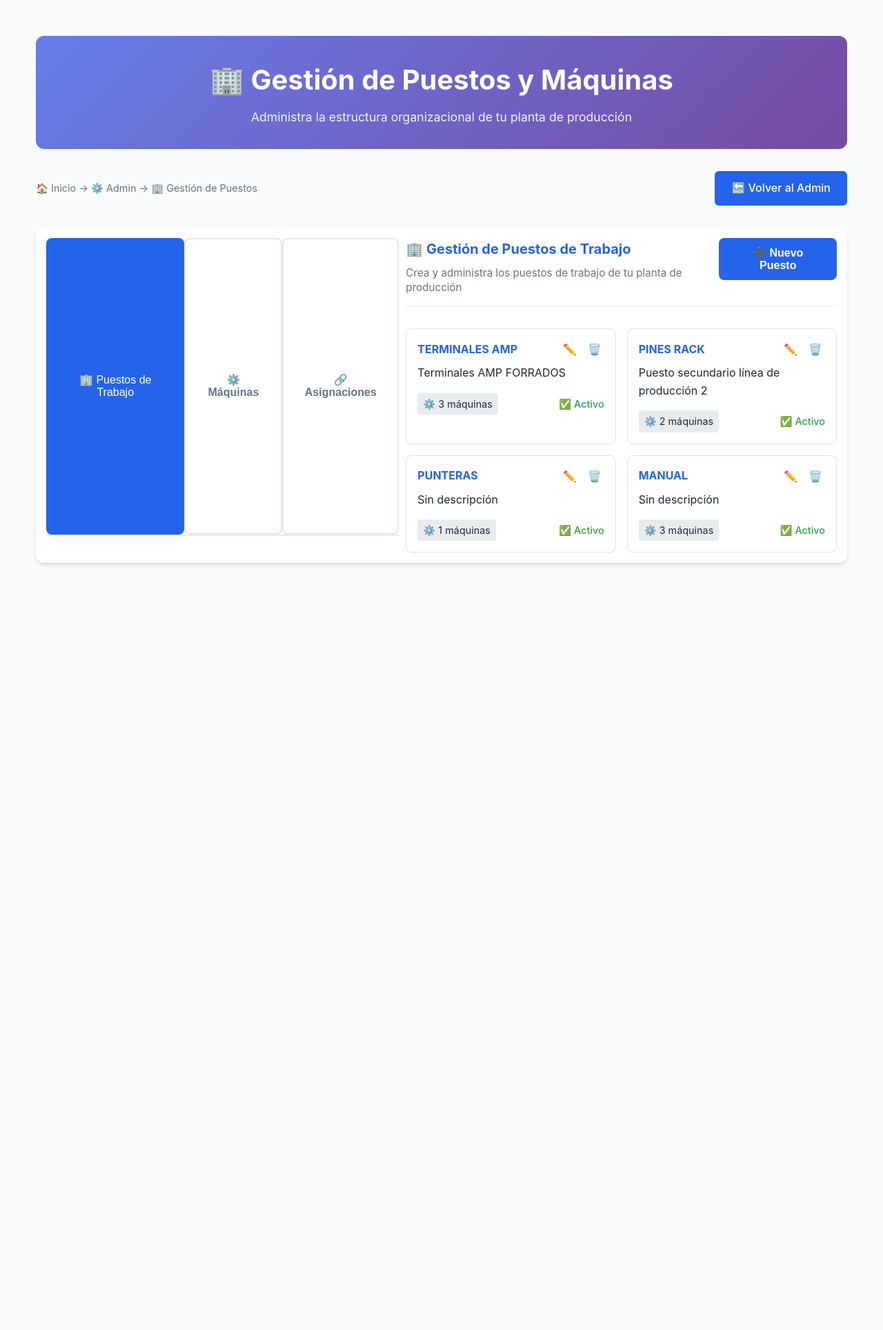
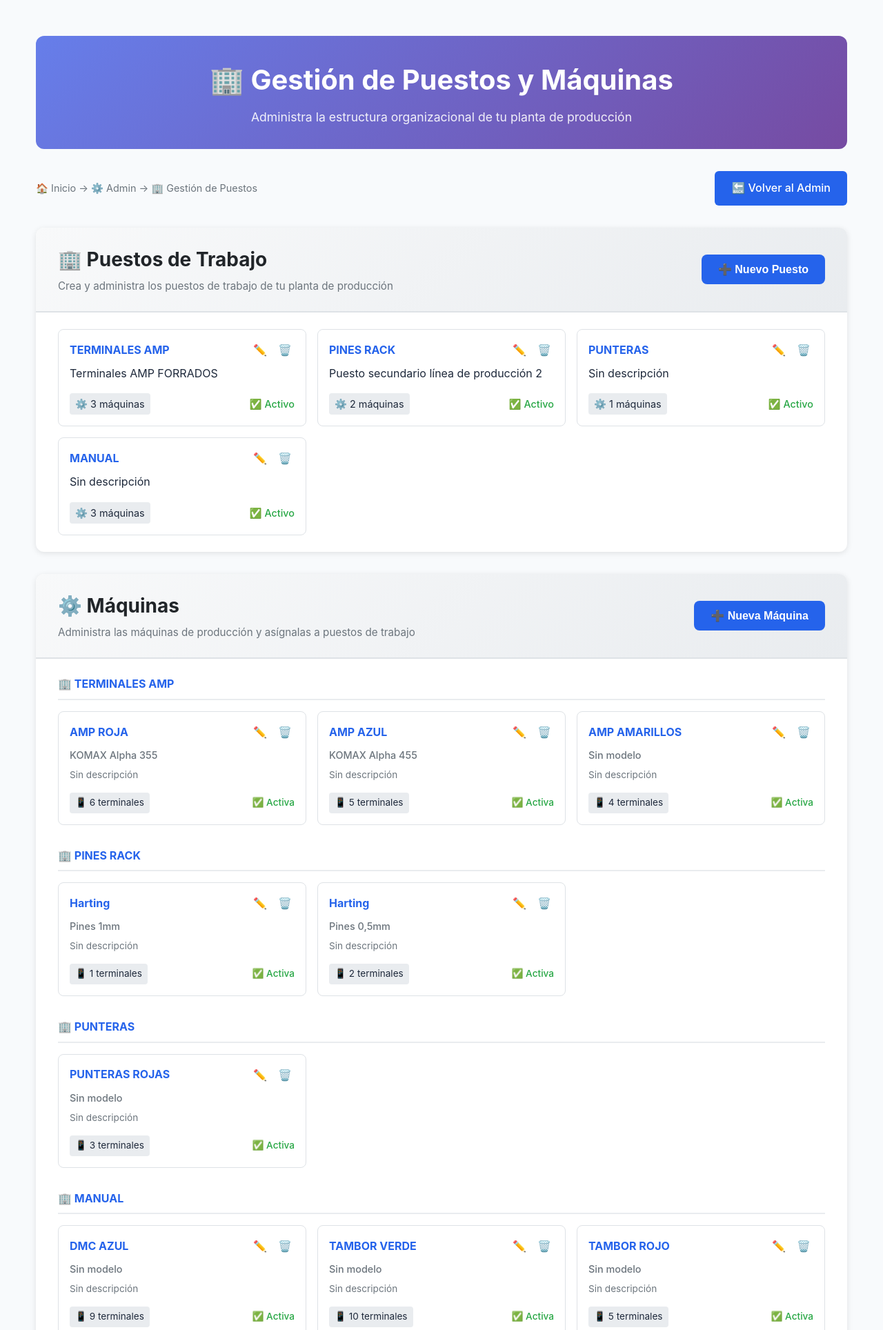
Before and after one commit to victorestebanmartin-design/PROYECTO-ENGASTADO1, a Flask app: page /gestion-puestos in a window 1280 px wide. Shown: the top 1928 px of the page at 69% size. Before the commit the page ends 819 px from the top, so only its background shows below. Run offline with Flask 3, Linux system fonts and the light colour scheme; data that the repository does not hold is empty.

Commit message:
mejora gestion puestos

```diff
--- a/static/js/gestion-puestos.js
+++ b/static/js/gestion-puestos.js
@@ -5,35 +5,12 @@
 let dataPuestos = null;
 let dataMaquinas = null;
 
-// ================================
-// FUNCIONES DE NAVEGACIÓN DE TABS
-// ================================
-
-/**
- * Mostrar tab específico
- */
-function mostrarTab(tabName) {
-    // Ocultar todos los tabs
-    document.querySelectorAll('.tab-content').forEach(tab => {
-        tab.classList.remove('active');
-    });
-    document.querySelectorAll('.tab-btn').forEach(btn => {
-        btn.classList.remove('active');
-    });
-
-    // Mostrar tab seleccionado
-    document.getElementById(`tab-${tabName}`).classList.add('active');
-    document.querySelector(`[onclick="mostrarTab('${tabName}')"]`).classList.add('active');
-
-    // Cargar datos según el tab
-    if (tabName === 'puestos') {
-        cargarPuestos();
-    } else if (tabName === 'maquinas') {
-        cargarMaquinas();
-    } else if (tabName === 'asignaciones') {
-        cargarAsignaciones();
-    }
-}
+// Cargar datos al iniciar
+document.addEventListener('DOMContentLoaded', function() {
+    cargarPuestos();
+    cargarMaquinas();
+    cargarAsignaciones();
+});
 
 // ================================
 // GESTIÓN DE PUESTOS
--- a/templates/gestion-puestos.html
+++ b/templates/gestion-puestos.html
@@ -68,6 +68,89 @@
             background: #0056b3;
             transform: translateY(-1px);
         }
+
+        /* Diseño Vertical */
+        .seccion-vertical {
+            background: white;
+            border-radius: 12px;
+            box-shadow: 0 2px 8px rgba(0,0,0,0.1);
+            margin-bottom: 2rem;
+            overflow: hidden;
+        }
+
+        .seccion-header {
+            background: linear-gradient(135deg, #f8f9fa 0%, #e9ecef 100%);
+            padding: 1.5rem 2rem;
+            border-bottom: 2px solid #dee2e6;
+            display: flex;
+            justify-content: space-between;
+            align-items: center;
+        }
+
+        .seccion-header h2 {
+            margin: 0 0 0.25rem 0;
+            color: #212529;
+            font-size: 1.75rem;
+        }
+
+        .seccion-descripcion {
+            margin: 0;
+            color: #6c757d;
+            font-size: 0.95rem;
+        }
+
+        .seccion-contenido {
+            padding: 1.5rem 2rem;
+        }
+
+        .asignaciones-stats {
+            display: flex;
+            gap: 1rem;
+            align-items: center;
+        }
+
+        .stat-badge {
+            background: #e7f3ff;
+            color: #0056b3;
+            padding: 0.5rem 1rem;
+            border-radius: 20px;
+            font-size: 0.9rem;
+            font-weight: 600;
+        }
+
+        .stat-badge.alert {
+            background: #fff3cd;
+            color: #856404;
+        }
+
+        .filtros-asignacion {
+            background: #f8f9fa;
+            padding: 1rem 2rem;
+            border-bottom: 1px solid #dee2e6;
+            display: flex;
+            gap: 2rem;
+            flex-wrap: wrap;
+        }
+
+        .filtro-grupo {
+            display: flex;
+            align-items: center;
+            gap: 0.5rem;
+        }
+
+        .filtro-grupo label {
+            font-weight: 600;
+            color: #495057;
+            margin: 0;
+        }
+
+        .filtro-grupo select,
+        .filtro-grupo input {
+            padding: 0.5rem 1rem;
+            border: 1px solid #ced4da;
+            border-radius: 6px;
+            font-size: 0.95rem;
+        }
     </style>
 </head>
 <body>
@@ -90,58 +173,44 @@
             </a>
         </div>
 
-        <!-- Tabs Navigation -->
-        <div class="tabs-container">
-            <div class="tabs-nav">
-                <button class="tab-btn active" onclick="mostrarTab('puestos')">
-                    🏢 Puestos de Trabajo
-                </button>
-                <button class="tab-btn" onclick="mostrarTab('maquinas')">
-                    ⚙️ Máquinas
-                </button>
-                <button class="tab-btn" onclick="mostrarTab('asignaciones')">
-                    🔗 Asignaciones
-                </button>
-            </div>
-
-            <!-- Tab: Puestos -->
-            <div id="tab-puestos" class="tab-content active">
-                <div class="tab-header">
-                    <div class="tab-info">
-                        <h3>🏢 Gestión de Puestos de Trabajo</h3>
-                        <p>Crea y administra los puestos de trabajo de tu planta de producción</p>
+        <!-- Sección: Puestos de Trabajo -->
+        <div class="seccion-vertical">
+            <div class="seccion-header">
+                <div>
+                    <h2>🏢 Puestos de Trabajo</h2>
+                    <p class="seccion-descripcion">Crea y administra los puestos de trabajo de tu planta de producción</p>
                 </div>
                 <button class="btn btn-primary" onclick="mostrarModalPuesto()">
                     ➕ Nuevo Puesto
                 </button>
             </div>
-                <div id="lista-puestos">
+            <div id="lista-puestos" class="seccion-contenido">
                 <div class="loading">🔄 Cargando puestos...</div>
             </div>
         </div>
 
-            <!-- Tab: Máquinas -->
-            <div id="tab-maquinas" class="tab-content">
-                <div class="tab-header">
-                    <div class="tab-info">
-                        <h3>⚙️ Gestión de Máquinas</h3>
-                        <p>Administra las máquinas de producción y asígnalas a puestos de trabajo</p>
+        <!-- Sección: Máquinas -->
+        <div class="seccion-vertical">
+            <div class="seccion-header">
+                <div>
+                    <h2>⚙️ Máquinas</h2>
+                    <p class="seccion-descripcion">Administra las máquinas de producción y asígnalas a puestos de trabajo</p>
                 </div>
                 <button class="btn btn-primary" onclick="mostrarModalMaquina()">
                     ➕ Nueva Máquina
                 </button>
             </div>
-                <div id="lista-maquinas">
+            <div id="lista-maquinas" class="seccion-contenido">
                 <div class="loading">🔄 Cargando máquinas...</div>
             </div>
         </div>
 
-            <!-- Tab: Asignaciones -->
-            <div id="tab-asignaciones" class="tab-content">
-                <div class="tab-header">
-                    <div class="tab-info">
-                        <h3>🔗 Asignación de Terminales</h3>
-                        <p>Asigna terminales específicos a cada máquina de producción</p>
+        <!-- Sección: Terminales -->
+        <div class="seccion-vertical">
+            <div class="seccion-header">
+                <div>
+                    <h2>🔗 Terminales</h2>
+                    <p class="seccion-descripcion">Asigna terminales específicos a cada máquina de producción</p>
                 </div>
                 <div class="asignaciones-stats" id="asignaciones-stats">
                     <span class="stat-badge" id="total-terminales">0 terminales</span>
@@ -165,7 +234,7 @@
                     </div>
                 </div>
 
-                <div id="lista-asignaciones">
+                <div id="lista-asignaciones" class="seccion-contenido">
                     <div class="loading">🔄 Cargando terminales...</div>
                 </div>
             </div>
```
Lines whose indentation alone changed are shown as unchanged.
